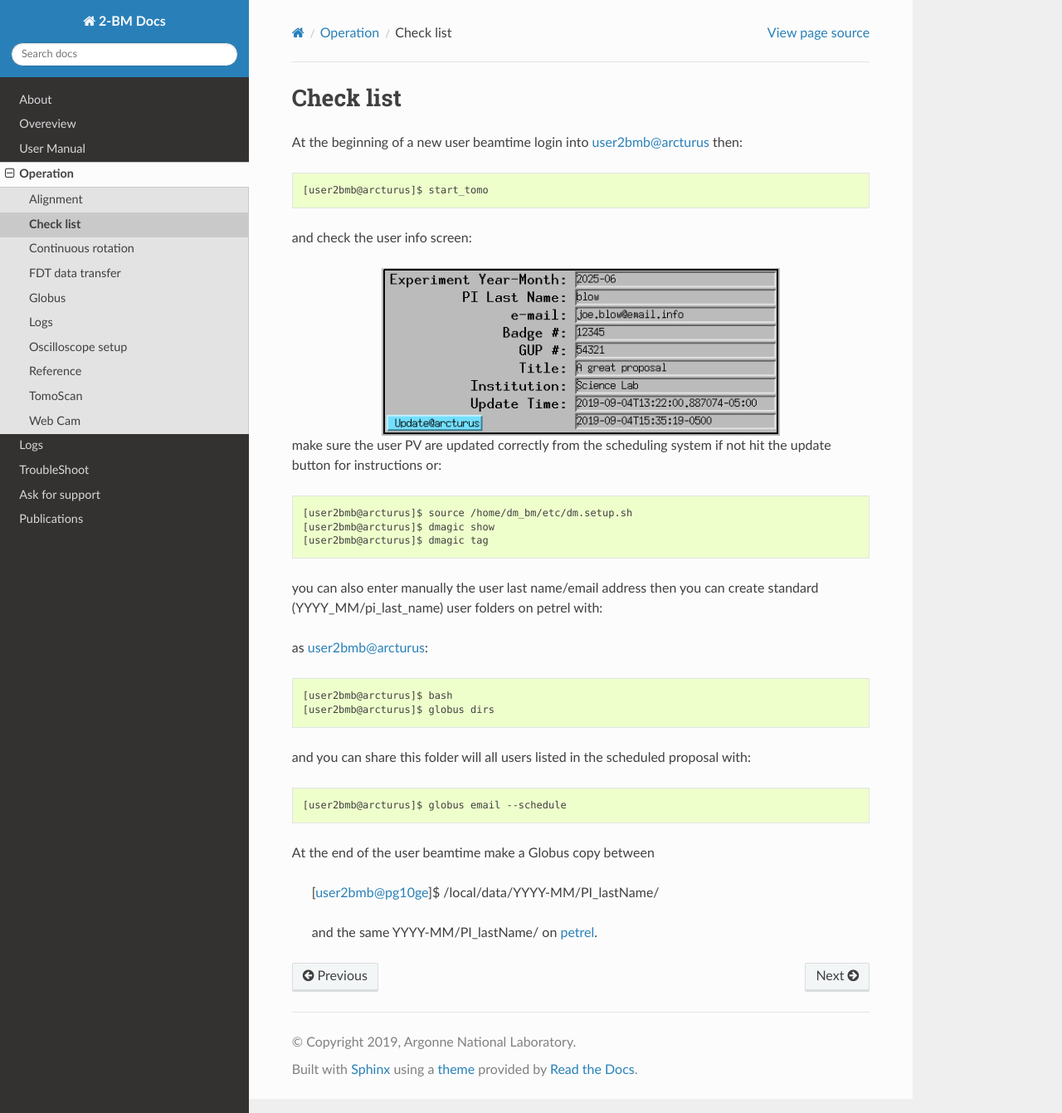
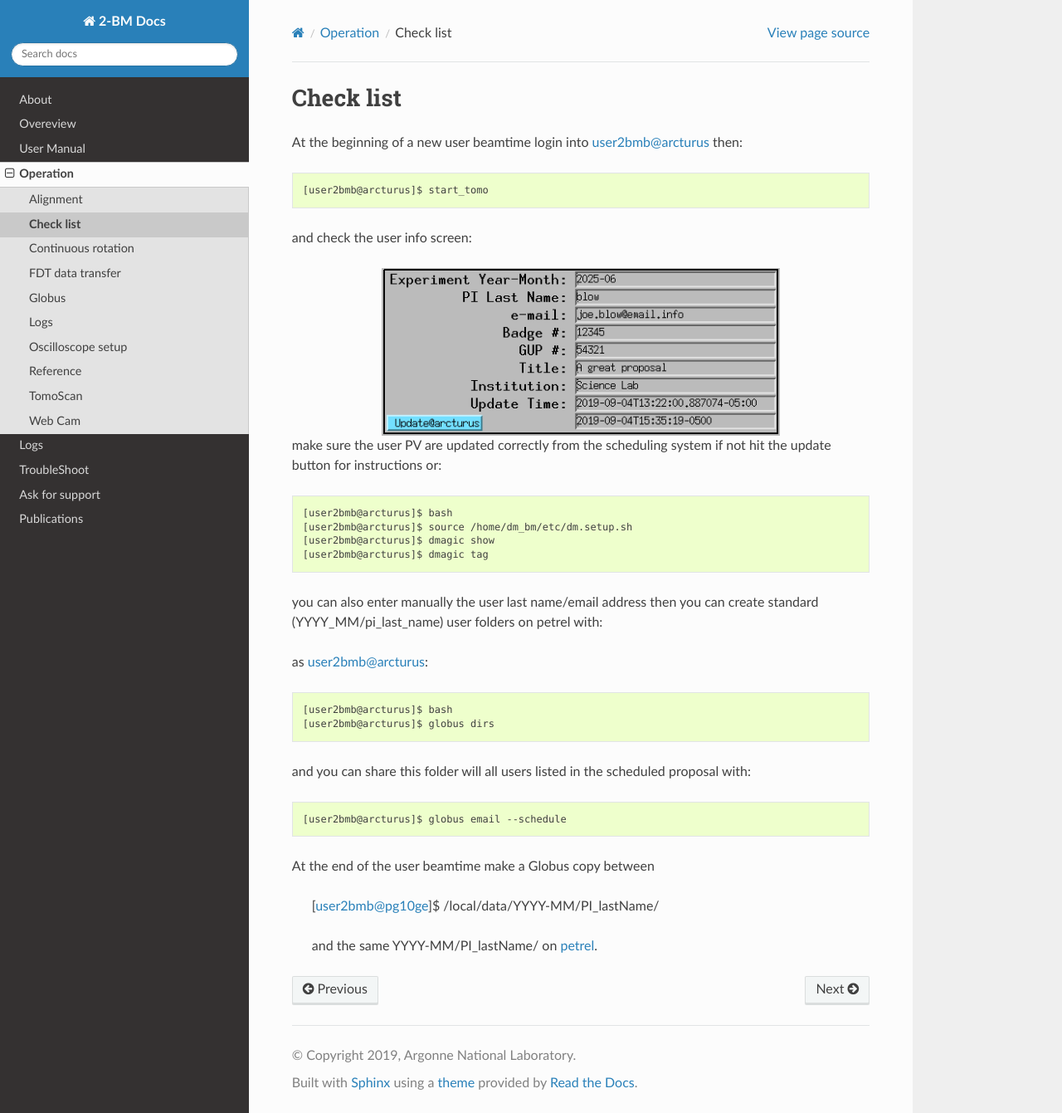
Before and after one commit to xray-imaging/2bm-docs, a Sphinx documentation site: the page built from docs/source/ops/item_001.rst, in a window 1280 px wide and 1341 px high. Shown: the whole window at 83% size. Built offline with Sphinx 7.4.7 and the Read the Docs theme 2.0.0, drawn with Linux system fonts in a browser that asks for light colours; the version number could not be read and is left out.

Commit message:
Update item_001.rst

```diff
--- a/docs/source/ops/item_001.rst
+++ b/docs/source/ops/item_001.rst
@@ -14,6 +14,7 @@ and check the user info screen:
 
 make sure the user PV are updated correctly from the scheduling system if not hit the update button for instructions or::
 
+    [user2bmb@arcturus]$ bash
     [user2bmb@arcturus]$ source /home/dm_bm/etc/dm.setup.sh
     [user2bmb@arcturus]$ dmagic show
     [user2bmb@arcturus]$ dmagic tag
```
